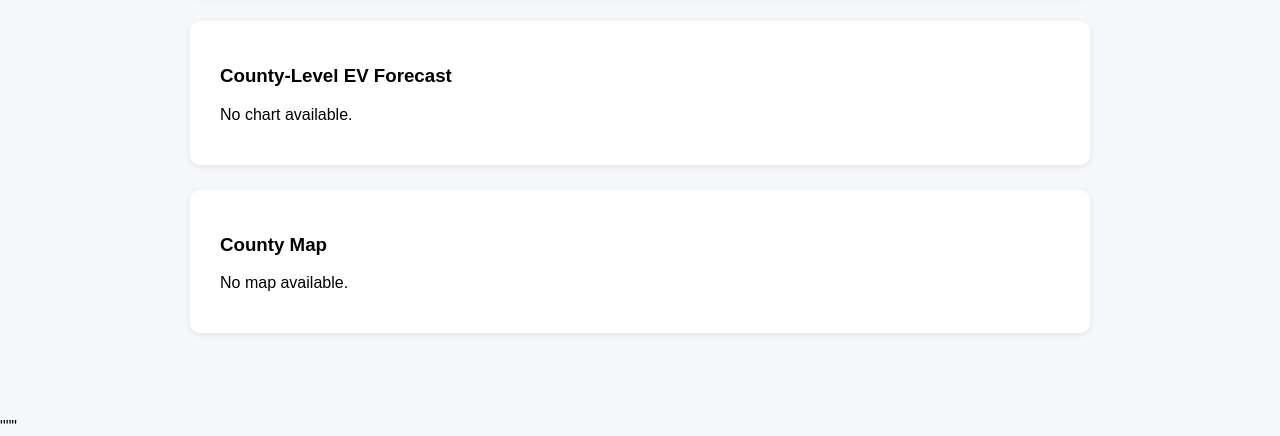
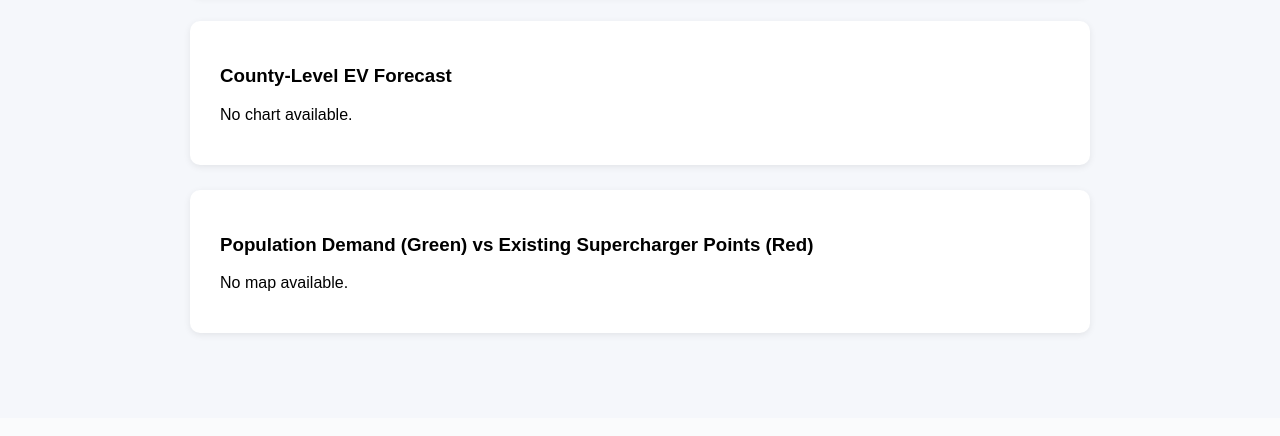
Before and after one commit to judyc4986/ev_forecast_app, a Flask app: template templates/index.html in a window 1280 px wide. Shown: the part 653-1089 px from the top of the page. After the commit the page ends 989 px from the top, so only its background shows below. Run offline with Flask 3, Linux system fonts and the light colour scheme; the template is opened without the code that fills it: most values are stand-ins (such as "Sample title", 1, 10 or a date in 2020); parts of the project's set-up code (start-up, migrations or seed data) failed here and were passed over.

Commit message:
Clean deploy version of EV Forecast App

```diff
--- a/templates/index.html
+++ b/templates/index.html
@@ -74,7 +74,7 @@
     </div>
 
     <div class="card">
-        <h3>County Map</h3>
+        <h3>Population Demand (Green) vs Existing Supercharger Points (Red)</h3>
         {% if map_filename %}
             <img src="{{ url_for('serve_map', filename=map_filename) }}">
         {% else %}
@@ -86,4 +86,3 @@
 </div>
 </body>
 </html>
-"""
```
Also changed, not shown: 1 other file.
